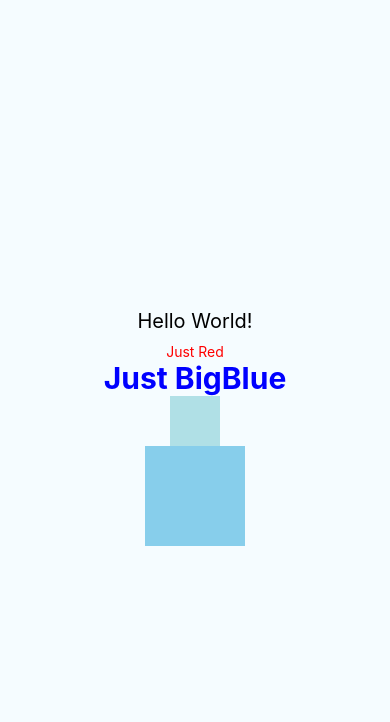
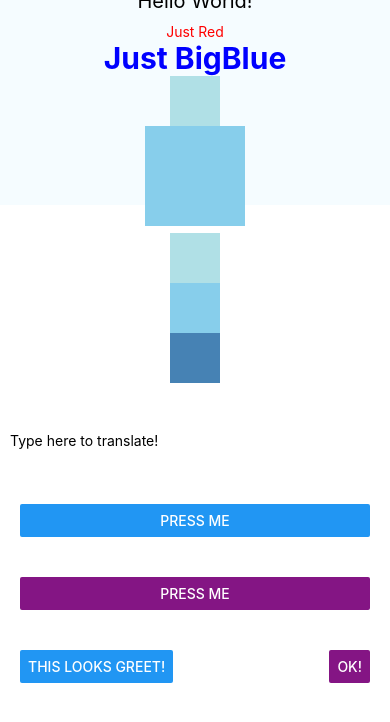
Before and after one commit to bmeritter/react-native-demo, a React Native app: screen / in a window 390 px wide. Shown: the top 722 px of the page. Built offline with nearby package versions, Linux system fonts and the light colour scheme.

Commit message:
Create ViewText component & App as root component

```diff
--- a/App.js
+++ b/App.js
@@ -5,48 +5,21 @@
  */
 
 import React, {Component} from 'react';
-import {StyleSheet, Text, View} from 'react-native';
+import {View} from 'react-native';
+import ViewText from "./component/ViewText";
+import FlexDimensionsBasics from "./component/FlexDimensionsBasics";
+import PizzaTranslator from "./component/PizzaTranslator";
+import ButtonBasics from "./component/ButtonBasics";
 
 export default class App extends Component {
     render() {
         return (
-            <View style={styles.container}>
-                <Text style={styles.welcome}>
-                    Hello World!
-                </Text>
-
-                <Text style={styles.red}>Just Red</Text>
-                <Text style={styles.bigblue}>Just BigBlue</Text>
-                <View style={{width: 50, height: 50, backgroundColor: 'powderblue'}}/>
-                <View style={{width: 100, height: 100, backgroundColor: 'skyblue'}}/>
+            <View>
+                <ViewText/>
+                <FlexDimensionsBasics/>
+                <PizzaTranslator/>
+                <ButtonBasics/>
             </View>
         );
     }
 }
-
-const styles = StyleSheet.create({
-    container: {
-        flex: 1,
-        justifyContent: 'center',
-        alignItems: 'center',
-        backgroundColor: '#F5FCFF',
-    },
-    welcome: {
-        fontSize: 20,
-        textAlign: 'center',
-        margin: 10,
-    },
-    instructions: {
-        textAlign: 'center',
-        color: '#333333',
-        marginBottom: 5,
-    },
-    red: {
-        color: 'red',
-    },
-    bigblue: {
-        color: 'blue',
-        fontWeight: 'bold',
-        fontSize: 30,
-    },
-});
--- /dev/null
+++ b/component/ViewText.js
@@ -0,0 +1,52 @@
+/**
+ * Sample React Native App
+ * https://github.com/facebook/react-native
+ * @flow
+ */
+
+import React, {Component} from 'react';
+import {StyleSheet, Text, View} from 'react-native';
+
+export default class ViewText extends Component {
+    render() {
+        return (
+            <View style={styles.container}>
+                <Text style={styles.welcome}>
+                    Hello World!
+                </Text>
+
+                <Text style={styles.red}>Just Red</Text>
+                <Text style={styles.bigblue}>Just BigBlue</Text>
+                <View style={{width: 50, height: 50, backgroundColor: 'powderblue'}}/>
+                <View style={{width: 100, height: 100, backgroundColor: 'skyblue'}}/>
+            </View>
+        );
+    }
+}
+
+const styles = StyleSheet.create({
+    container: {
+        flex: 1,
+        justifyContent: 'center',
+        alignItems: 'center',
+        backgroundColor: '#F5FCFF',
+    },
+    welcome: {
+        fontSize: 20,
+        textAlign: 'center',
+        margin: 10,
+    },
+    instructions: {
+        textAlign: 'center',
+        color: '#333333',
+        marginBottom: 5,
+    },
+    red: {
+        color: 'red',
+    },
+    bigblue: {
+        color: 'blue',
+        fontWeight: 'bold',
+        fontSize: 30,
+    },
+});
--- a/index.js
+++ b/index.js
@@ -1,4 +1,4 @@
 import {AppRegistry} from 'react-native';
-import ButtonBasics from "./component/ButtonBasics";
+import App from "./App";
 
-AppRegistry.registerComponent('hello', () => ButtonBasics);
+AppRegistry.registerComponent('hello', () => App);
```
